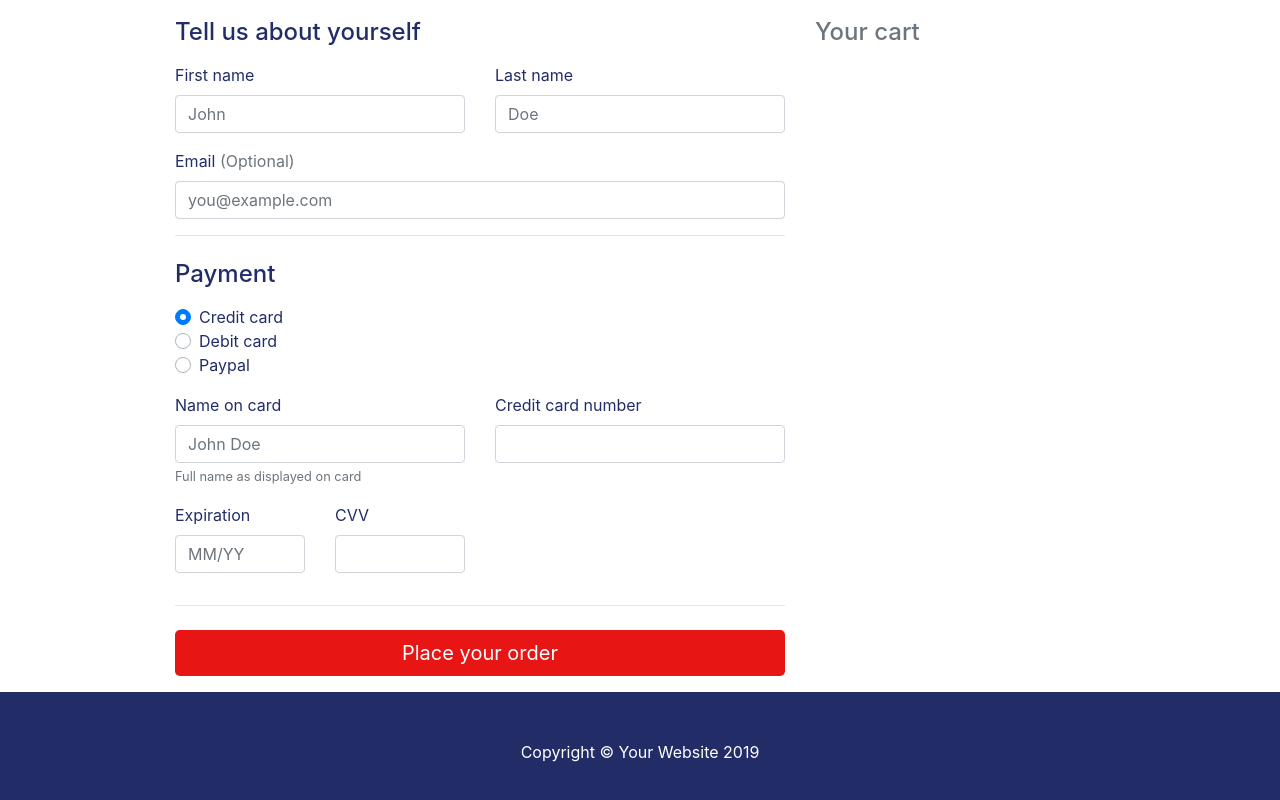
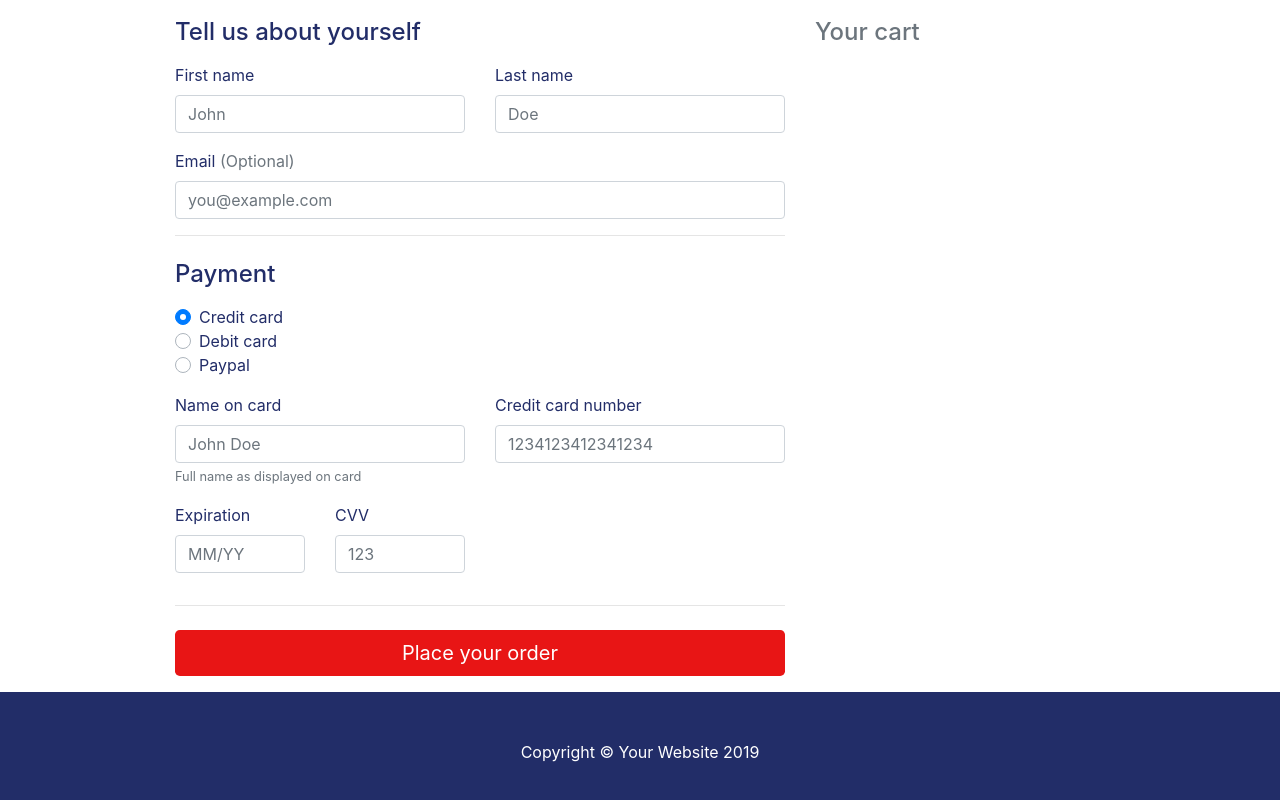
Before and after one commit to unehirondelle/BikeRent, a website: page index.html in a window 1280 px wide. Shown: the part 1405-2205 px from the top of the page. Drawn offline with Linux system fonts and the light colour scheme.

Commit message:
check availablity. fix index

```diff
--- a/index.html
+++ b/index.html
@@ -191,7 +191,8 @@
                     </div>
                     <div class="col-md-6 mb-3">
                         <label for="cc-number">Credit card number</label>
-                        <input type="text" class="form-control" id="cc-number" placeholder="" required>
+                        <input type="text" class="form-control" id="cc-number" pattern="[0-9]{16}"
+                               placeholder="1234123412341234" required>
                         <div class="invalid-feedback">
                             Credit card number is required
                         </div>
@@ -200,14 +201,16 @@
                 <div class="row">
                     <div class="col-md-3 mb-3">
                         <label for="cc-expiration">Expiration</label>
-                        <input type="text" class="form-control" id="cc-expiration" placeholder="MM/YY" required>
+                        <input type="text" class="form-control" id="cc-expiration" pattern="[0-9]{2}\/[0-9]{2}"
+                               placeholder="MM/YY" required>
                         <div class="invalid-feedback">
                             Expiration date required
                         </div>
                     </div>
                     <div class="col-md-3 mb-3">
                         <label for="cc-expiration">CVV</label>
-                        <input type="text" class="form-control" id="cc-cvv" placeholder="" required>
+                        <input type="text" class="form-control" id="cc-cvv" pattern="[0-9]{3}" placeholder="123"
+                               required>
                         <div class="invalid-feedback">
                             Security code required
                         </div>
```
